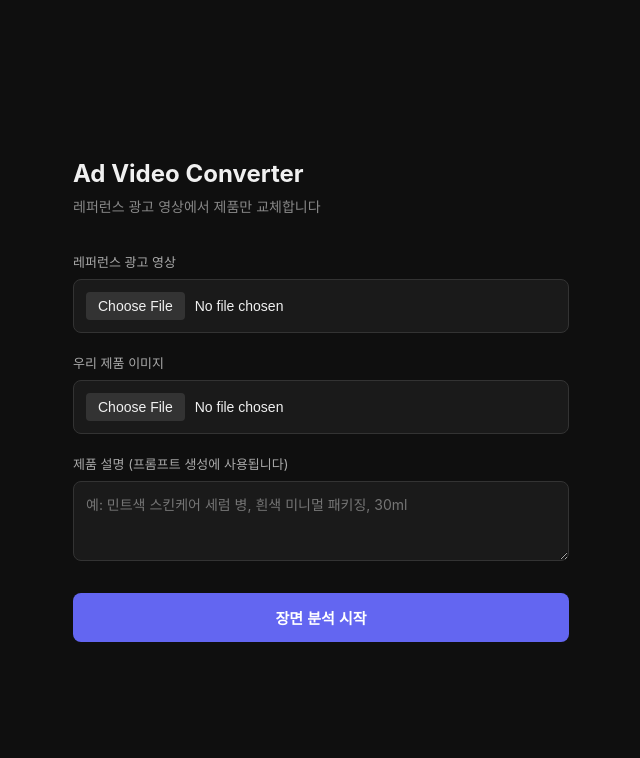
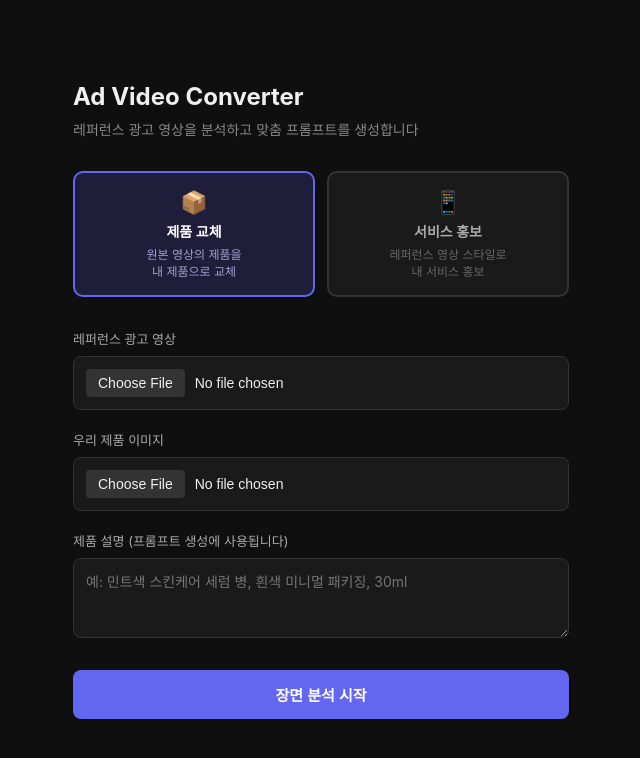
Before and after one commit to leogent780/test1, a FastAPI app: page / in a window 1280 px wide. Shown: the top 758 px of the page, without its empty margins (319-959 px from the left). Run offline with FastAPI, Linux system fonts and the light colour scheme.

Commit message:
Add service promotion mode: mode selection on index, mode-aware prompt generation

```diff
--- a/ad-video-converter/app/routers/pages.py
+++ b/ad-video-converter/app/routers/pages.py
@@ -34,7 +34,7 @@ async def review_prompts(request: Request, job_id: str):
     clips = job.get("clips", [])
     if clips and "prompt" not in clips[0]:
         try:
-            clips = generate_prompts_for_clips(clips, job["product_description"])
+            clips = generate_prompts_for_clips(clips, job["product_description"], job.get("mode", "product"))
             update_job(job_id, {"clips": clips, "status": "review_prompts"})
         except Exception as e:
             raise HTTPException(status_code=500, detail=f"프롬프트 생성 오류: {traceback.format_exc()}")
--- a/ad-video-converter/app/templates/index.html
+++ b/ad-video-converter/app/templates/index.html
@@ -9,7 +9,17 @@
     body { font-family: -apple-system, BlinkMacSystemFont, 'Segoe UI', sans-serif; background: #0f0f0f; color: #f0f0f0; min-height: 100vh; display: flex; align-items: center; justify-content: center; }
     .container { width: 100%; max-width: 560px; padding: 40px 32px; }
     h1 { font-size: 24px; font-weight: 700; margin-bottom: 8px; }
-    p.sub { color: #888; font-size: 14px; margin-bottom: 36px; }
+    p.sub { color: #888; font-size: 14px; margin-bottom: 32px; }
+    .mode-select { display: flex; gap: 12px; margin-bottom: 32px; }
+    .mode-btn {
+      flex: 1; padding: 16px 12px; border-radius: 10px; border: 2px solid #333;
+      background: #1a1a1a; color: #aaa; cursor: pointer; text-align: center; transition: all 0.15s;
+    }
+    .mode-btn.active { border-color: #6366f1; background: #1e1e3a; color: #fff; }
+    .mode-btn .icon { font-size: 22px; margin-bottom: 6px; }
+    .mode-btn .title { font-size: 14px; font-weight: 600; margin-bottom: 4px; }
+    .mode-btn .desc { font-size: 12px; color: #666; }
+    .mode-btn.active .desc { color: #a0a0cc; }
     .field { margin-bottom: 20px; }
     label { display: block; font-size: 13px; color: #aaa; margin-bottom: 8px; }
     input[type="file"], textarea {
@@ -27,32 +37,76 @@
     button[type="submit"]:hover { background: #5254cc; }
     button[type="submit"]:disabled { background: #444; cursor: not-allowed; }
     .status { margin-top: 20px; text-align: center; font-size: 14px; color: #888; display: none; }
+    .hidden { display: none; }
   </style>
 </head>
 <body>
   <div class="container">
     <h1>Ad Video Converter</h1>
-    <p class="sub">레퍼런스 광고 영상에서 제품만 교체합니다</p>
+    <p class="sub">레퍼런스 광고 영상을 분석하고 맞춤 프롬프트를 생성합니다</p>
+
+    <div class="mode-select">
+      <div class="mode-btn active" id="modeProduct" onclick="setMode('product')">
+        <div class="icon">📦</div>
+        <div class="title">제품 교체</div>
+        <div class="desc">원본 영상의 제품을<br>내 제품으로 교체</div>
+      </div>
+      <div class="mode-btn" id="modeService" onclick="setMode('service')">
+        <div class="icon">📱</div>
+        <div class="title">서비스 홍보</div>
+        <div class="desc">레퍼런스 영상 스타일로<br>내 서비스 홍보</div>
+      </div>
+    </div>
 
     <form id="uploadForm">
+      <input type="hidden" id="modeInput" name="mode" value="product">
+
       <div class="field">
         <label>레퍼런스 광고 영상</label>
         <input type="file" id="referenceVideo" accept="video/*" required>
       </div>
-      <div class="field">
+
+      <div class="field" id="productImageField">
         <label>우리 제품 이미지</label>
-        <input type="file" id="productImage" accept="image/*" required>
+        <input type="file" id="productImage" accept="image/*">
       </div>
-      <div class="field">
-        <label>제품 설명 (프롬프트 생성에 사용됩니다)</label>
+
+      <div class="field" id="descField">
+        <label id="descLabel">제품 설명 (프롬프트 생성에 사용됩니다)</label>
         <textarea id="productDesc" placeholder="예: 민트색 스킨케어 세럼 병, 흰색 미니멀 패키징, 30ml" required></textarea>
       </div>
+
       <button type="submit" id="submitBtn">장면 분석 시작</button>
     </form>
     <div class="status" id="status">영상을 분석하는 중입니다...</div>
   </div>
 
   <script>
+    let currentMode = 'product';
+
+    function setMode(mode) {
+      currentMode = mode;
+      document.getElementById('modeInput').value = mode;
+      document.getElementById('modeProduct').classList.toggle('active', mode === 'product');
+      document.getElementById('modeService').classList.toggle('active', mode === 'service');
+
+      const imageField = document.getElementById('productImageField');
+      const descLabel = document.getElementById('descLabel');
+      const descTA = document.getElementById('productDesc');
+
+      if (mode === 'product') {
+        imageField.classList.remove('hidden');
+        document.getElementById('productImage').required = true;
+        descLabel.textContent = '제품 설명 (프롬프트 생성에 사용됩니다)';
+        descTA.placeholder = '예: 민트색 스킨케어 세럼 병, 흰색 미니멀 패키징, 30ml';
+      } else {
+        imageField.classList.add('hidden');
+        document.getElementById('productImage').required = false;
+        descLabel.textContent = '서비스 설명 (어떤 서비스인지 자세히 설명해주세요)';
+        descTA.placeholder = '예: 운동 루틴을 AI가 자동으로 만들어주는 피트니스 앱, 초보자도 쉽게 사용 가능';
+      }
+    }
+
     document.getElementById('uploadForm').addEventListener('submit', async (e) => {
       e.preventDefault();
       const btn = document.getElementById('submitBtn');
@@ -63,8 +117,13 @@
 
       const form = new FormData();
       form.append('reference_video', document.getElementById('referenceVideo').files[0]);
-      form.append('product_image', document.getElementById('productImage').files[0]);
       form.append('product_description', document.getElementById('productDesc').value);
+      form.append('mode', currentMode);
+
+      if (currentMode === 'product') {
+        const imgFile = document.getElementById('productImage').files[0];
+        if (imgFile) form.append('product_image', imgFile);
+      }
 
       try {
         const res = await fetch('/api/upload', { method: 'POST', body: form });
```
Also changed, not shown: ad-video-converter/app/routers/upload.py (+11 -7 lines), ad-video-converter/app/services/prompt_generator.py (+39 -31 lines).
